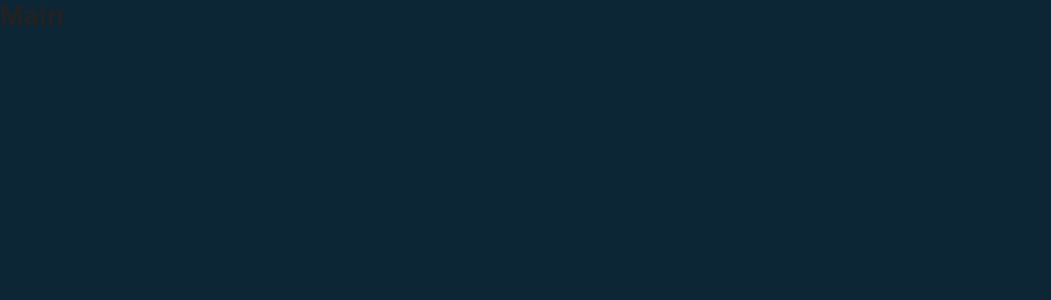
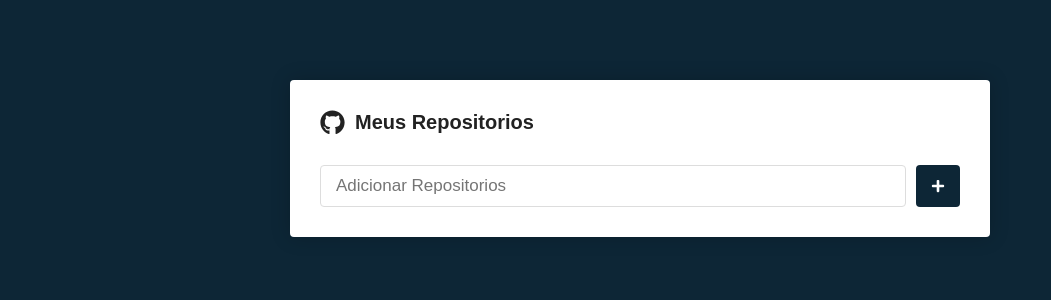
Before and after one commit to JuniorMathias/ReactJs-Hooks, a React (Create React App) app: page / in a window 1280 px wide. Shown: the top 300 px of the page, without its empty margins (0-1051 px from the left). Built offline with nearby package versions, Linux system fonts and the light colour scheme.

Commit message:
styled a main page

```diff
--- a/package.json
+++ b/package.json
@@ -8,6 +8,7 @@
     "@testing-library/user-event": "^13.5.0",
     "react": "^18.2.0",
     "react-dom": "^18.2.0",
+    "react-icons": "^4.9.0",
     "react-router-dom": "^5.2.0",
     "react-scripts": "5.0.1",
     "styled-components": "^6.0.0-rc.3",
--- a/src/pages/Main/index.js
+++ b/src/pages/Main/index.js
@@ -1,9 +1,22 @@
 import React from 'react';
+import {Container,Form, SubmitButton} from './styles';
+import { FaGithub, FaPlus } from 'react-icons/fa';
 
 export default function Main() {
   return (
-    <div >
-      <h1>Main </h1>
-    </div>
+    <Container >
+      <h1>
+        <FaGithub size={25} />
+        Meus Repositorios
+      </h1>
+
+      <Form onSubmit={() => {} }>
+        <input type="text" placeholder="Adicionar Repositorios" />
+
+        <SubmitButton>
+          <FaPlus color="#fff" size={14} />
+        </SubmitButton>
+      </Form>
+    </Container>
   );
 }
--- a/src/pages/Main/styles.js
+++ b/src/pages/Main/styles.js
@@ -1,8 +1,46 @@
-export const Title = styled.h1`
-  color: #FF0000;
+import styled from 'styled-components';
 
+export const Container = styled.div`
+  max-width: 700px;
+  background-color: #fff;
+  border-radius: 4px;
+  box-shadow: 0 0 20px rgba(0, 0, 0, 0.2);
+  padding: 30px;
+  margin: 80px auto;
 
-  span{
-    color:blue;
+  h1{
+    font-size: 20px;
+    display: flex;
+    align-items: center;
+    flex-direction: row;
+
+    svg{
+      margin-right: 10px;
+    }
   }
 `;
+
+export const Form = styled.form`
+  margin-top: 30px;
+  display: flex;
+  flex-direction: row;
+
+  input{
+    flex: 1;
+    border: 1px solid #ddd;
+    padding: 10px 15px;
+    border-radius: 4px;
+    font-size: 17px;
+  }
+`;
+
+export const SubmitButton = styled.button`
+  background-color: #0d2636;
+  border: 0;
+  border-radius: 4px;
+  margin-left: 10px;
+  padding: 0 15px;
+  display: flex;
+  justify-content: center;
+  align-items: center;
+`;
```
Also changed, not shown: 1 other file (tests, documents, lock files or other folders).
